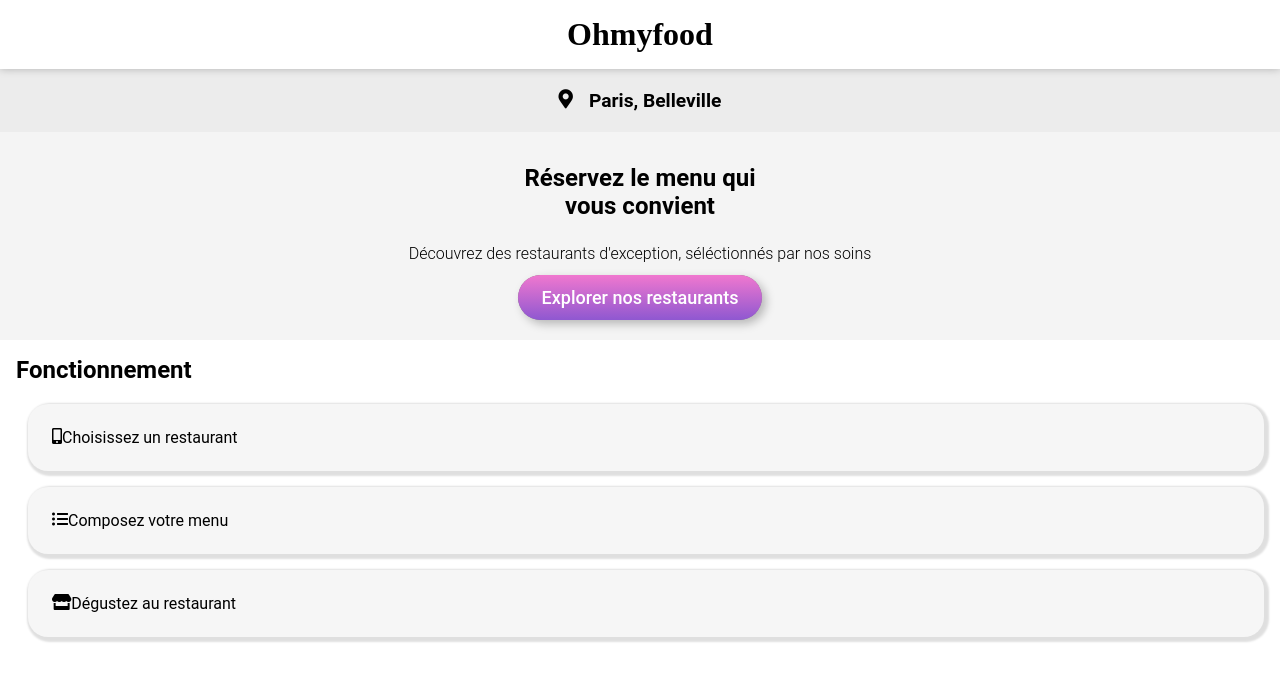
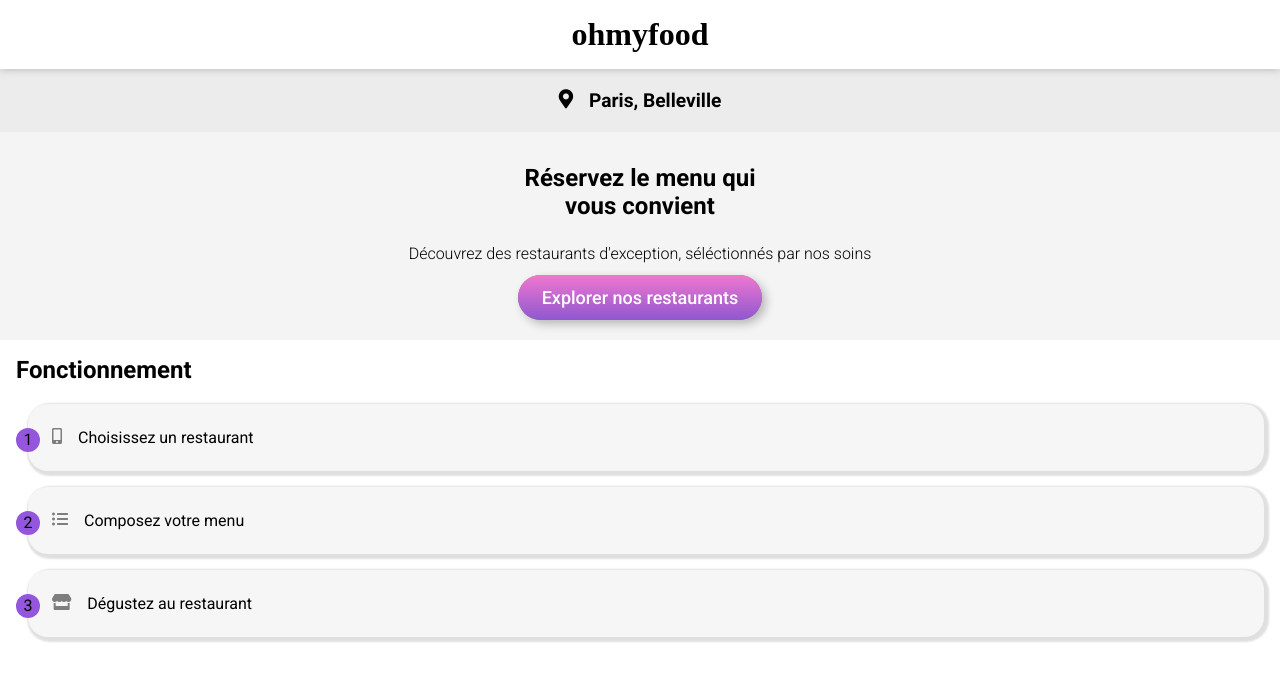
Before and after one commit to Tamsheq/Abdiche_3_160420, a website: page index.html in a window 1280 px wide. Drawn offline with Linux system fonts and the light colour scheme; a web font is replaced by a local one.

```diff
--- a/index.html
+++ b/index.html
@@ -5,6 +5,11 @@
         <meta name="viewport" content="width=device-width, initial-scale=1" />
         <link rel="stylesheet" href="fontawesome/css/all.min.css">
         <link href="https://fonts.googleapis.com/css2?family=Raleway:wght@400;500;700&display=swap" rel="stylesheet">
+        <link rel="preconnect" href="https://fonts.gstatic.com">
+        <link href="https://fonts.googleapis.com/css2?family=Shrikhand&display=swap" rel="stylesheet">
+        <link rel="preconnect" href="https://fonts.gstatic.com">
+        <link href="https://fonts.googleapis.com/css2?family=Roboto:wght@100;300;400;500;700&display=swap" rel="stylesheet">
+        <link rel="preconnect" href="https://fonts.gstatic.com">
         <link rel="stylesheet" href="style/style.css">
         <title>Accueil - Ohmyfood!</title>
     </head>
@@ -20,7 +25,7 @@
         </div>
 
         <header class="header">
-            <h1 class="header_logo">Ohmyfood</h1>
+            <h1 class="header_logo">ohmyfood</h1>
         </header>
 
         <main>
@@ -53,7 +58,7 @@
                             <span class="operation_text">Composez votre menu</span>
                         </li>
                         <li class="operation_list">
-                            <i class="operation_icon fas fa-store"></i>
+                            <i class="operation_icon fas fa-store" aria-hidden="true"></i>
                             <span class="operation_text">Dégustez au restaurant</span>
                         </li>
                     </ol>
--- a/style/sass/home.scss
+++ b/style/sass/home.scss
@@ -71,7 +71,7 @@
     }
 
     &_subtitle {
-        margin:  24px;
+        margin: 24px 0;
         font-weight: 300;
     }
 
@@ -91,6 +91,7 @@
       margin: 0;
       padding: 0;
       list-style: none;
+      counter-reset: compteListe;
     }
 
     &_list {
@@ -102,6 +103,31 @@
       border-radius: 20px;
       box-shadow: 2px 2px 2px 3px rgba(0, 0, 0, 0.125);
 
+      &:first-child {
+        margin-top: 0;
+      }
 
+      &:last-child {
+        margin-bottom: 0;
+      }
+
+      &::before {
+        counter-increment: compteListe 1;
+        content: counter(compteListe) " ";
+        display: flex;
+        justify-content: center;
+        align-items: center;
+        position: absolute;
+        background-color: $color-primary;
+        height: 24px;
+        width: 24px;
+        border-radius: 100px;
+        left: -12px;
+      }
+    }
+
+    &_icon {
+        margin-right: 16px;
+        color: #7e7e7e;
     }
   }
```
Also changed, not shown: style/style.css, 1 other file.
